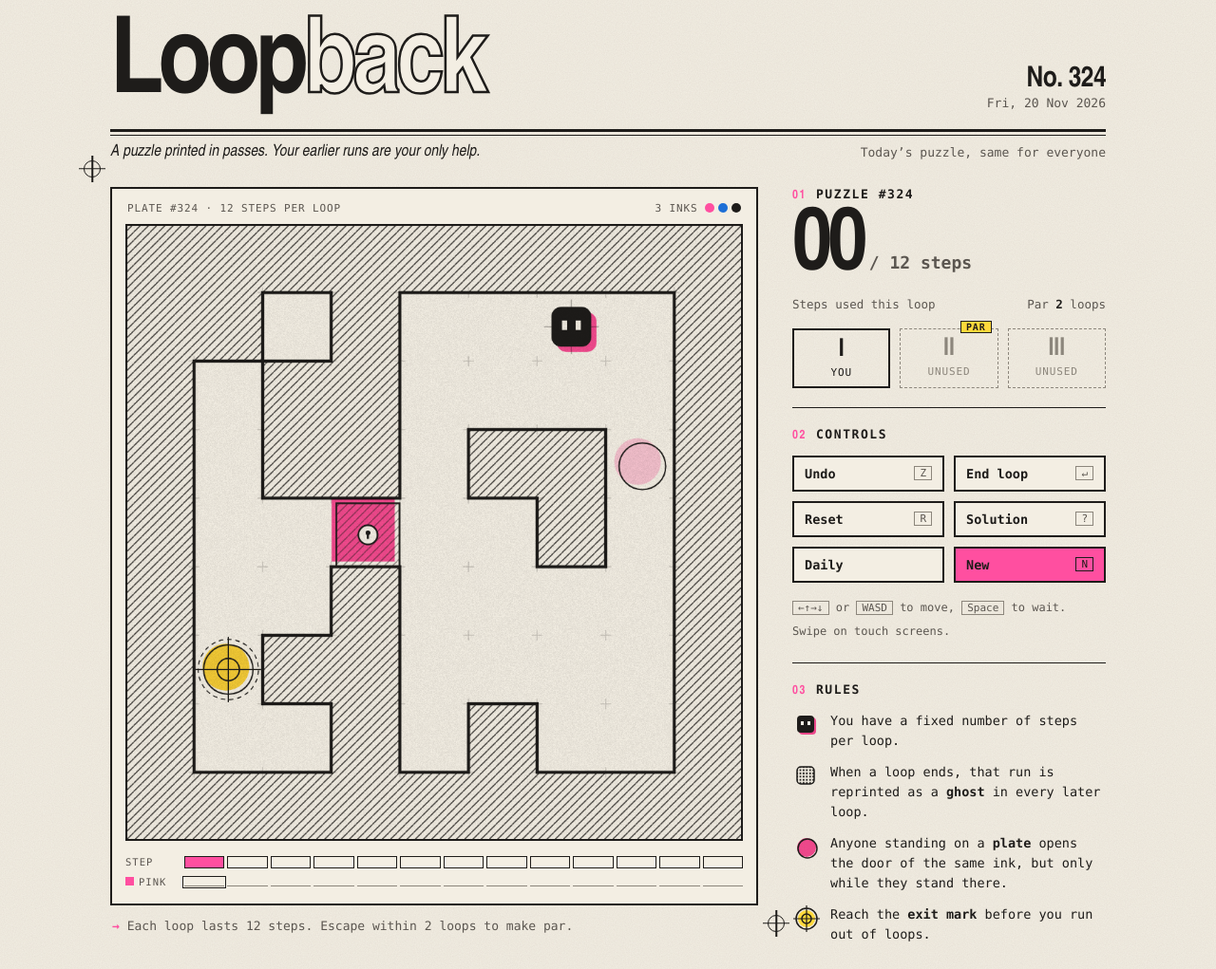
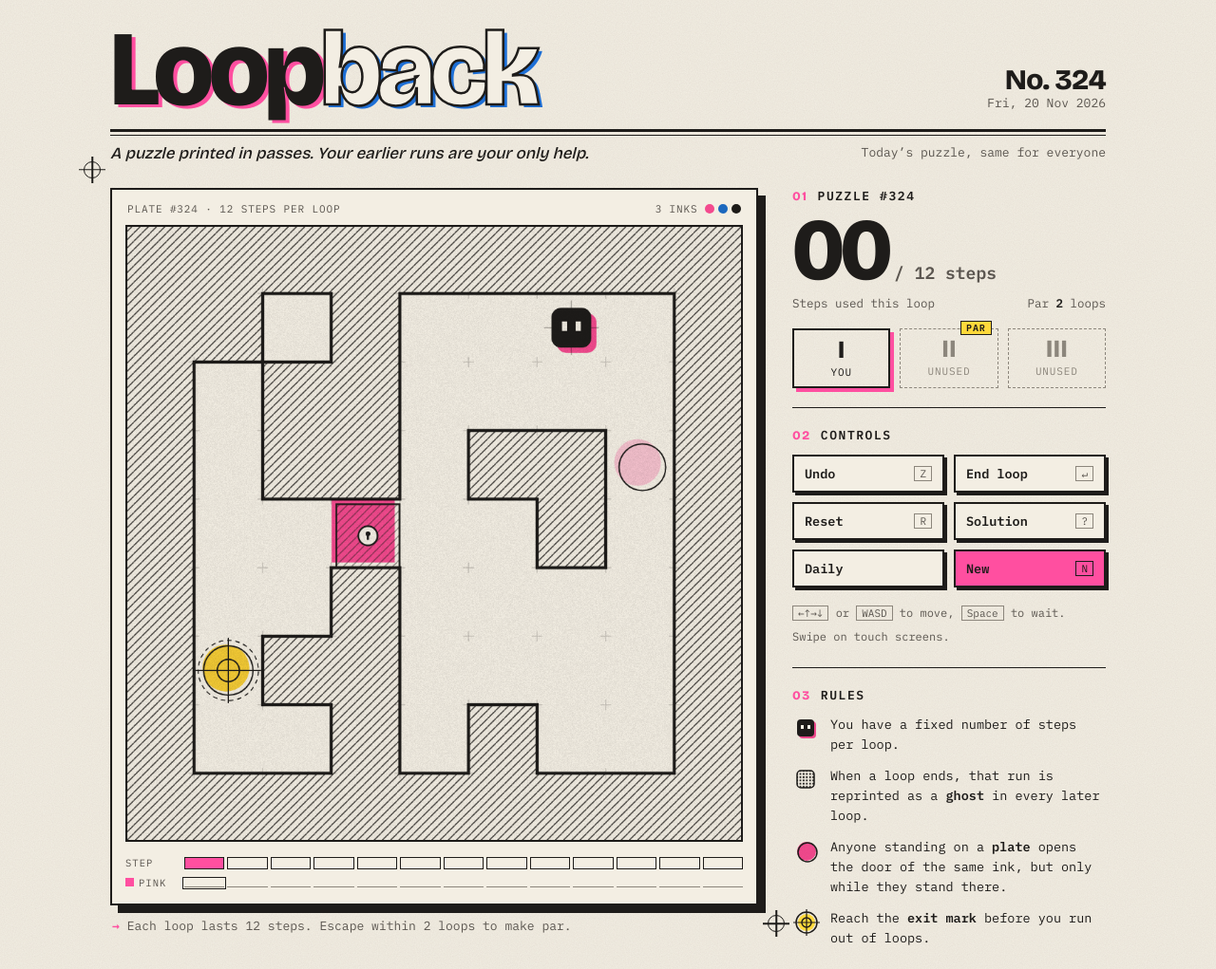
Before and after one commit to TheWingTheWong/loopback, a website with bundled scripts: page index.html in a window 1280 px wide. Shown: the top 1021 px of the page at 95% size. Built offline with nearby package versions, Linux system fonts and the light colour scheme; animation ran at ten frames a second.

Commit message:
Art-direct the page: Bricolage masthead, offset shadows, paper grain, motion
Co-Authored-By: Claude Opus 5.5 <noreply@anthropic.com>

```diff
--- a/index.html
+++ b/index.html
@@ -5,7 +5,12 @@
 <meta name="viewport" content="width=device-width, initial-scale=1">
 <meta name="theme-color" content="#f3eee3">
 <title>Loopback</title>
+<link rel="preload" href="fonts/BricolageGrotesque.woff2" as="font" type="font/woff2" crossorigin>
 <style>
+  @font-face { font-family: "Bricolage"; src: url(fonts/BricolageGrotesque.woff2) format("woff2"); font-weight: 200 800; font-display: swap; }
+  @font-face { font-family: "Plex Mono"; src: url(fonts/IBMPlexMono-400.woff2) format("woff2"); font-weight: 400; font-display: swap; }
+  @font-face { font-family: "Plex Mono"; src: url(fonts/IBMPlexMono-600.woff2) format("woff2"); font-weight: 600; font-display: swap; }
+
   :root {
     --paper: #f3eee3; --paper-2: #e9e2d2; --ink: #1e1c1a; --ink-2: #5b5650; --ink-3: #8c867c;
     --pink: #ff4fa0; --blue: #1d6fd6; --orange: #ff7a29; --yellow: #ffd93b;
@@ -24,8 +29,8 @@
   /* masthead */
   .mast { display: grid; grid-template-columns: 1fr auto; align-items: end; gap: 8px 24px; }
   h1 { margin: 0; font: 800 clamp(54px, 11vw, 112px)/.82 var(--display); letter-spacing: -0.045em;
-        }
-  h1 .o2 { color: var(--paper); -webkit-text-stroke: 2.5px var(--ink);  }
+       text-shadow: 4px 3px 0 var(--pink); }
+  h1 .o2 { color: var(--paper); -webkit-text-stroke: 2.5px var(--ink); text-shadow: 4px 3px 0 var(--blue); }
   .issue { text-align: right; font-size: 13px; color: var(--ink-2); line-height: 1.6; }
   .issue b { display: block; font: 800 30px/1 var(--display); color: var(--ink); letter-spacing: -0.02em; white-space: nowrap; }
   @media (max-width: 520px) { .issue b { font-size: 22px; } .issue { font-size: 11px; } }
@@ -38,10 +43,10 @@
   @media (max-width: 880px) { .layout { grid-template-columns: 1fr; gap: 28px; } }
 
   /* the printed sheet */
-  .sheet { position: relative; background: var(--paper); border: 2px solid var(--ink);  padding: 14px; }
+  .sheet { position: relative; background: var(--paper); border: 2px solid var(--ink); box-shadow: 8px 8px 0 var(--ink); padding: 14px; }
   .slug { display: flex; justify-content: space-between; font-size: 11px; letter-spacing: .08em; text-transform: uppercase; color: var(--ink-2); margin: -2px 2px 8px; }
   .slug .inks { display: inline-flex; gap: 4px; vertical-align: -1px; }
-  .slug .inks i { width: 10px; height: 10px; border-radius: 50%; display: inline-block;  }
+  .slug .inks i { width: 10px; height: 10px; border-radius: 50%; display: inline-block; mix-blend-mode: multiply; }
   canvas { width: 100%; height: auto; aspect-ratio: 1; display: block; touch-action: none; }
   .reg { position: absolute; width: 18px; height: 18px; border: 1.5px solid var(--ink); border-radius: 50%; }
   .reg::before, .reg::after { content: ""; position: absolute; background: var(--ink); }
@@ -58,7 +63,7 @@
   .tl-row.steps .done { background: var(--ink); }
   .tl-row.steps .now { background: var(--pink); }
   .tl-row.plate .tl-cell { height: 9px; border-width: 0 0 1.5px; border-color: var(--ink-3); }
-  .tl-row.plate .held { border-color: transparent;  }
+  .tl-row.plate .held { border-color: transparent; mix-blend-mode: multiply; }
   .tl-row.plate .now { outline: 1.5px solid var(--ink); outline-offset: 1px; }
   .sw { display: inline-block; width: 9px; height: 9px; margin-right: 5px; vertical-align: 0; }
 
@@ -85,16 +90,16 @@
   .slot.used { border: 1.5px solid var(--ink); color: var(--ink);
                background: radial-gradient(circle, var(--ink) 1.1px, transparent 1.5px) 0 0 / 5px 5px; }
   .slot.used b, .slot.used span { background: var(--paper); padding: 0 4px; }
-  .slot.cur { border: 2px solid var(--ink); color: var(--ink);  }
+  .slot.cur { border: 2px solid var(--ink); color: var(--ink); box-shadow: 4px 4px 0 var(--pink); }
   .slot.par::after { content: "par"; position: absolute; top: -9px; right: 6px; background: var(--yellow); color: var(--ink);
                      font: 600 10px var(--mono); padding: 0 5px; border: 1.5px solid var(--ink); }
 
   .btns { display: grid; grid-template-columns: 1fr 1fr; gap: 10px; }
   button { appearance: none; font: 600 13.5px var(--mono); color: var(--ink); background: var(--paper); cursor: pointer;
-           border: 2px solid var(--ink);  padding: 9px 11px;
-           display: flex; justify-content: space-between; align-items: center; gap: 8px;  }
+           border: 2px solid var(--ink); box-shadow: 3px 3px 0 var(--ink); padding: 9px 11px;
+           display: flex; justify-content: space-between; align-items: center; gap: 8px; transition: transform .06s, box-shadow .06s; }
   button:hover { background: var(--paper-2); }
-  button:active { transform: translate(3px, 3px);  }
+  button:active { transform: translate(3px, 3px); box-shadow: 0 0 0 var(--ink); }
   button:focus-visible { outline: 3px solid var(--blue); outline-offset: 3px; }
   button.primary { background: var(--pink); }
   button.primary:hover { background: #ff6db1; }
@@ -118,10 +123,10 @@
   #overlay { position: fixed; inset: 0; display: none; place-items: center; padding: 16px; background: #f3eee3d9; }
   #overlay.show { display: grid; }
   .card { position: relative; width: min(400px, 100%); background: var(--paper); border: 2px solid var(--ink);
-           padding: 26px 24px 22px;  }
+          box-shadow: 10px 10px 0 var(--ink); padding: 26px 24px 22px; animation: drop .32s cubic-bezier(.2, 1.3, .4, 1); }
   .stamp { position: absolute; top: -26px; right: -14px; transform: rotate(8deg); font: 800 26px/1 var(--display);
            text-transform: uppercase; letter-spacing: .02em; color: var(--pink); border: 3px double var(--pink);
-           padding: 8px 12px; background: var(--paper);  }
+           padding: 8px 12px; background: var(--paper); mix-blend-mode: multiply; }
   .card h2 { margin: 0; font: 800 44px/.9 var(--display); letter-spacing: -0.04em; }
   .card p { margin: 10px 0 16px; color: var(--ink-2); font-size: 13.5px; }
   .stats { display: grid; grid-template-columns: repeat(3, 1fr); border-top: 2px solid var(--ink); border-bottom: 1px solid var(--ink); margin-bottom: 16px; }
@@ -130,7 +135,8 @@
   .stats b { display: block; font: 800 28px/1.1 var(--display); color: var(--ink); letter-spacing: -0.02em; }
   pre#share { margin: 0 0 16px; padding: 12px; border: 1.5px dashed var(--ink); font: 13px/1.6 var(--mono); white-space: pre-wrap; }
   .card .btns button { justify-content: center; }
-    @media (prefers-reduced-motion: reduce) { * {  transition: none !important; } }
+  @keyframes drop { from { transform: translateY(-16px) rotate(-1.5deg); opacity: 0; } }
+  @media (prefers-reduced-motion: reduce) { * { animation: none !important; transition: none !important; } }
 </style>
 </head>
 <body>
```
Also changed, not shown: fonts/BricolageGrotesque.woff2 (added), fonts/IBMPlexMono-400.woff2 (added), fonts/IBMPlexMono-600.woff2 (added), fonts/README.md (added).
